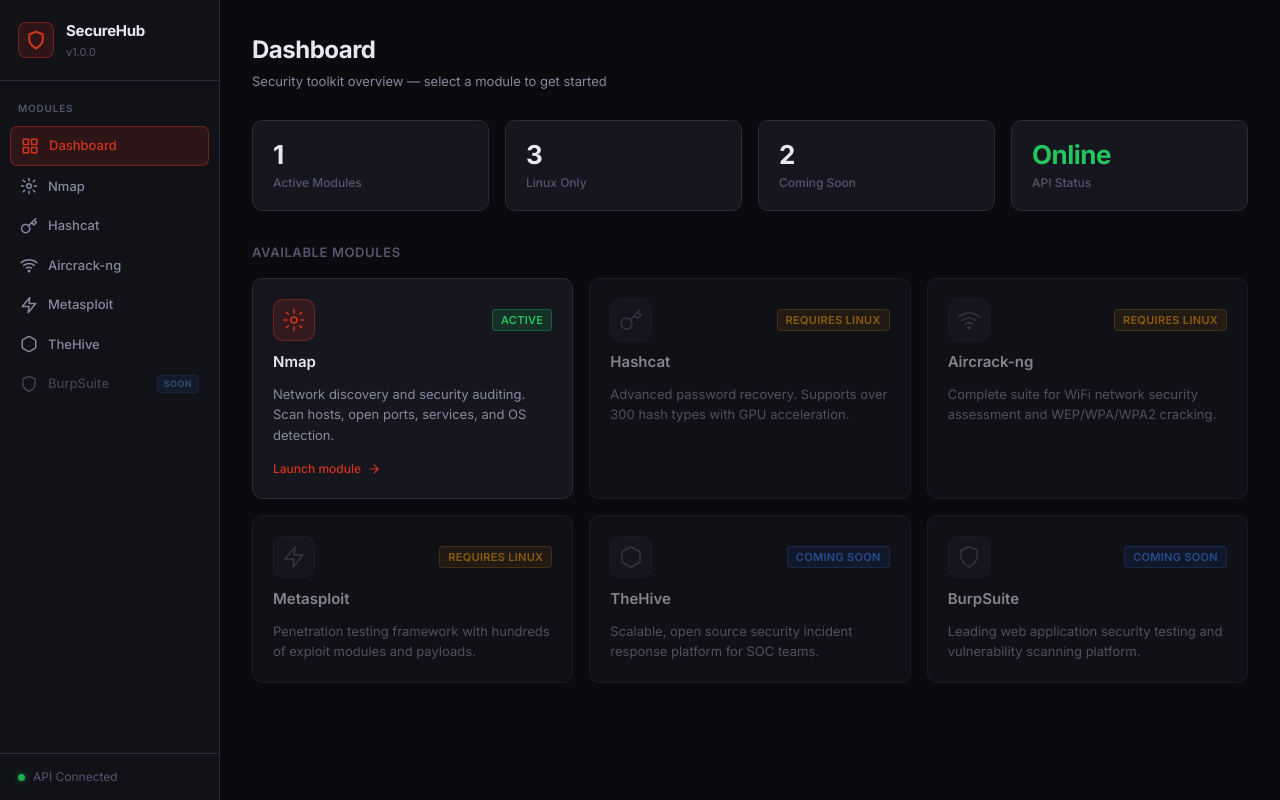
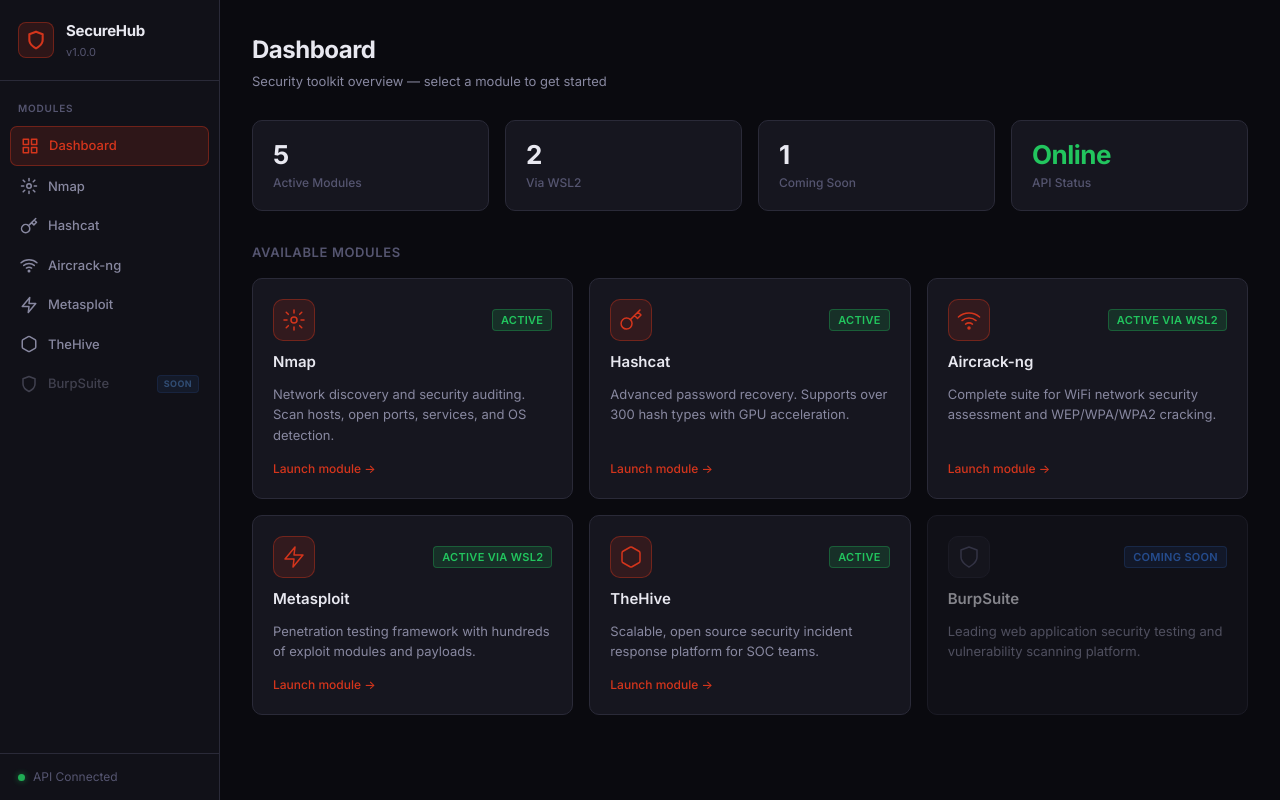
Before and after one commit to TaulantTmava/Securehub, a React (Vite) app in the folder frontend/: page /dashboard in a window 1280 px wide. Built offline with nearby package versions, Linux system fonts and the light colour scheme.

Commit message:
update dashboard module status

```diff
--- a/frontend/src/pages/Dashboard.jsx
+++ b/frontend/src/pages/Dashboard.jsx
@@ -18,8 +18,8 @@
     id: 'hashcat',
     name: 'Hashcat',
     description: 'Advanced password recovery. Supports over 300 hash types with GPU acceleration.',
-    status: 'linux-only',
-    path: null,
+    status: 'active',
+    path: '/hashcat',
     icon: (
       <svg width="24" height="24" viewBox="0 0 24 24" fill="none" stroke="currentColor" strokeWidth="1.5" strokeLinecap="round" strokeLinejoin="round">
         <path d="M21 2l-2 2m-7.61 7.61a5.5 5.5 0 1 1-7.778 7.778 5.5 5.5 0 0 1 7.777-7.777zm0 0L15.5 7.5m0 0l3 3L22 7l-3-3m-3.5 3.5L19 4" />
@@ -30,8 +30,8 @@
     id: 'aircrack',
     name: 'Aircrack-ng',
     description: 'Complete suite for WiFi network security assessment and WEP/WPA/WPA2 cracking.',
-    status: 'linux-only',
-    path: null,
+    status: 'wsl2',
+    path: '/aircrack',
     icon: (
       <svg width="24" height="24" viewBox="0 0 24 24" fill="none" stroke="currentColor" strokeWidth="1.5" strokeLinecap="round" strokeLinejoin="round">
         <path d="M5 12.55a11 11 0 0 1 14.08 0" />
@@ -45,8 +45,8 @@
     id: 'metasploit',
     name: 'Metasploit',
     description: 'Penetration testing framework with hundreds of exploit modules and payloads.',
-    status: 'linux-only',
-    path: null,
+    status: 'wsl2',
+    path: '/metasploit',
     icon: (
       <svg width="24" height="24" viewBox="0 0 24 24" fill="none" stroke="currentColor" strokeWidth="1.5" strokeLinecap="round" strokeLinejoin="round">
         <polygon points="13 2 3 14 12 14 11 22 21 10 12 10 13 2" />
@@ -57,8 +57,8 @@
     id: 'thehive',
     name: 'TheHive',
     description: 'Scalable, open source security incident response platform for SOC teams.',
-    status: 'coming-soon',
-    path: null,
+    status: 'active',
+    path: '/thehive',
     icon: (
       <svg width="24" height="24" viewBox="0 0 24 24" fill="none" stroke="currentColor" strokeWidth="1.5" strokeLinecap="round" strokeLinejoin="round">
         <path d="M21 16V8a2 2 0 0 0-1-1.73l-7-4a2 2 0 0 0-2 0l-7 4A2 2 0 0 0 3 8v8a2 2 0 0 0 1 1.73l7 4a2 2 0 0 0 2 0l7-4A2 2 0 0 0 21 16z" />
@@ -83,8 +83,8 @@
   if (status === 'active') {
     return <span className="badge badge-active">Active</span>
   }
-  if (status === 'linux-only') {
-    return <span className="badge badge-linux">Requires Linux</span>
+  if (status === 'wsl2') {
+    return <span className="badge badge-active">Active via WSL2</span>
   }
   return <span className="badge badge-info">Coming Soon</span>
 }
@@ -99,15 +99,15 @@
 
       <div className="stats-row">
         <div className="stat-card">
-          <div className="stat-value">1</div>
+          <div className="stat-value">5</div>
           <div className="stat-label">Active Modules</div>
         </div>
         <div className="stat-card">
-          <div className="stat-value">3</div>
-          <div className="stat-label">Linux Only</div>
+          <div className="stat-value">2</div>
+          <div className="stat-label">Via WSL2</div>
         </div>
         <div className="stat-card">
-          <div className="stat-value">2</div>
+          <div className="stat-value">1</div>
           <div className="stat-label">Coming Soon</div>
         </div>
         <div className="stat-card">
@@ -121,23 +121,20 @@
         {modules.map((mod) => (
           <div
             key={mod.id}
-            className={`module-card ${mod.status !== 'active' ? 'module-card-disabled' : 'module-card-active'}`}
+            className={`module-card ${mod.status === 'coming-soon' ? 'module-card-disabled' : 'module-card-active'}`}
             onClick={() => mod.path && (window.location.href = mod.path)}
           >
             <div className="module-card-header">
-              <div className={`module-icon ${mod.status !== 'active' ? 'module-icon-dim' : ''}`}>
+              <div className={`module-icon ${mod.status === 'coming-soon' ? 'module-icon-dim' : ''}`}>
                 {mod.icon}
               </div>
               <StatusBadge status={mod.status} />
             </div>
             <div className="module-name">{mod.name}</div>
             <div className="module-description">{mod.description}</div>
-            {mod.status === 'active' && (
+            {mod.status !== 'coming-soon' && (
               <div className="module-launch">
-                Launch module
-                <svg width="14" height="14" viewBox="0 0 24 24" fill="none" stroke="currentColor" strokeWidth="2" strokeLinecap="round" strokeLinejoin="round">
-                  <path d="M5 12h14M12 5l7 7-7 7" />
-                </svg>
+                Launch module →
               </div>
             )}
           </div>
```
